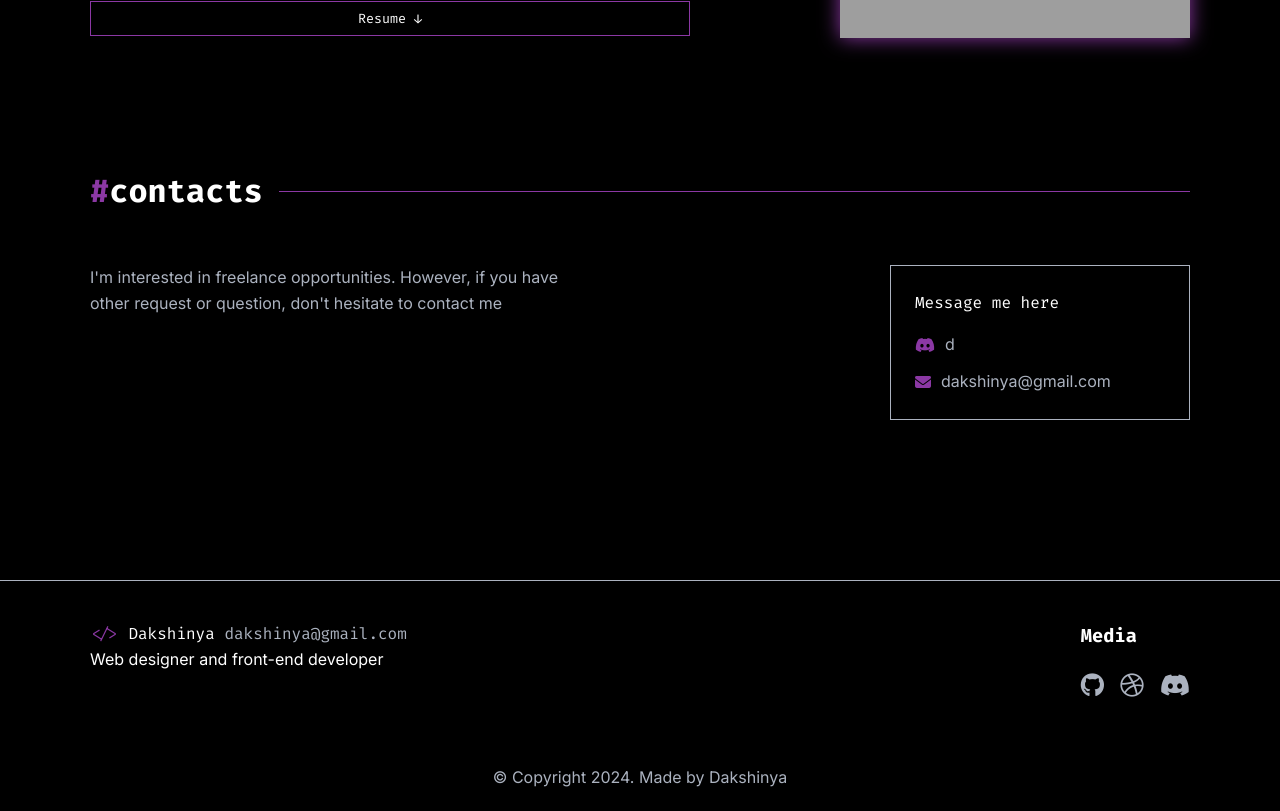
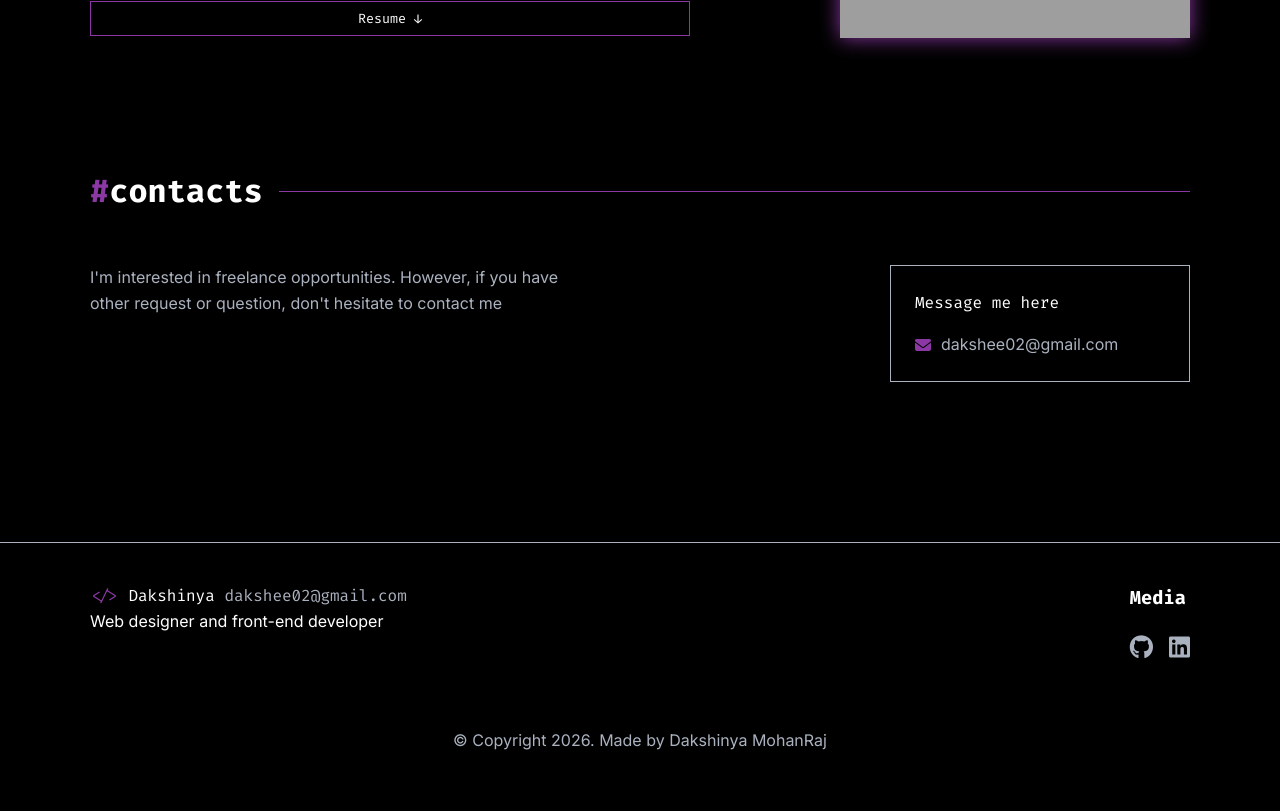
Before and after one commit to Dakshinya-mohanRaj/Dakshinya-portfolio, a React (Vite) app: page / in a window 1280 px wide. Shown: the part 2769-3580 px from the top of the page. After the commit the page ends 3542 px from the top, so only its background shows below. Built offline with nearby package versions, Linux system fonts and the light colour scheme; grey boxes are pictures that could not be loaded.

Commit message:
Update email and copyright year in footer

```diff
--- a/src/App.jsx
+++ b/src/App.jsx
@@ -238,8 +238,7 @@ const Contact = () => (
       <div className="contact-box-new">
         <p className="mono white">Message me here</p>
         <div className="contact-links gray">
-          <div className="link"><i className="fab fa-discord purple"></i> d</div>
-          <div className="link"><i className="fas fa-envelope purple"></i> dakshinya@gmail.com</div>
+          <div className="link"><i className="fas fa-envelope purple"></i> dakshee02@gmail.com</div>
         </div>
       </div>
     </div>
@@ -251,7 +250,7 @@ const Footer = () => (
     <div className="container footer-container">
       <div className="footer-left">
         <div className="logo mono">
-          <span className="purple">{"</>"}</span> Dakshinya <span className="gray">dakshinya@gmail.com</span>
+          <span className="purple">{"</>"}</span> Dakshinya <span className="gray">dakshee02@gmail.com</span>
         </div>
         <p>Web designer and front-end developer</p>
       </div>
@@ -259,13 +258,12 @@ const Footer = () => (
         <h3 className="mono">Media</h3>
         <div className="footer-socials">
           <a href="#"><i className="fab fa-github"></i></a>
-          <a href="#"><i className="fab fa-dribbble"></i></a>
-          <a href="#"><i className="fab fa-discord"></i></a>
+          <a href="#"><i className="fab fa-linkedin"></i></a>
         </div>
       </div>
     </div>
     <div className="footer-bottom">
-      <p className="gray">© Copyright 2024. Made by Dakshinya</p>
+      <p className="gray">© Copyright 2026. Made by Dakshinya MohanRaj</p>
     </div>
   </footer>
 );
```
